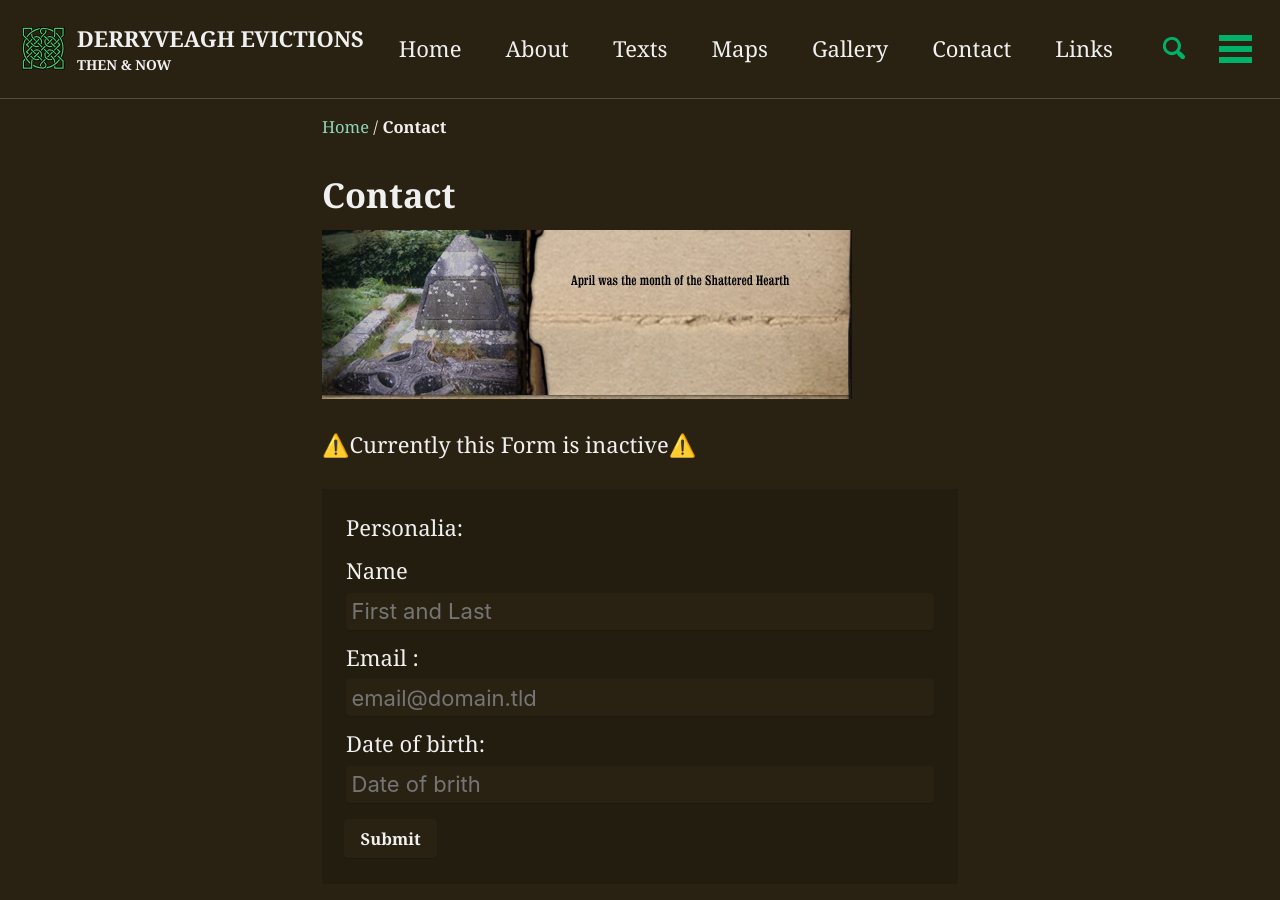
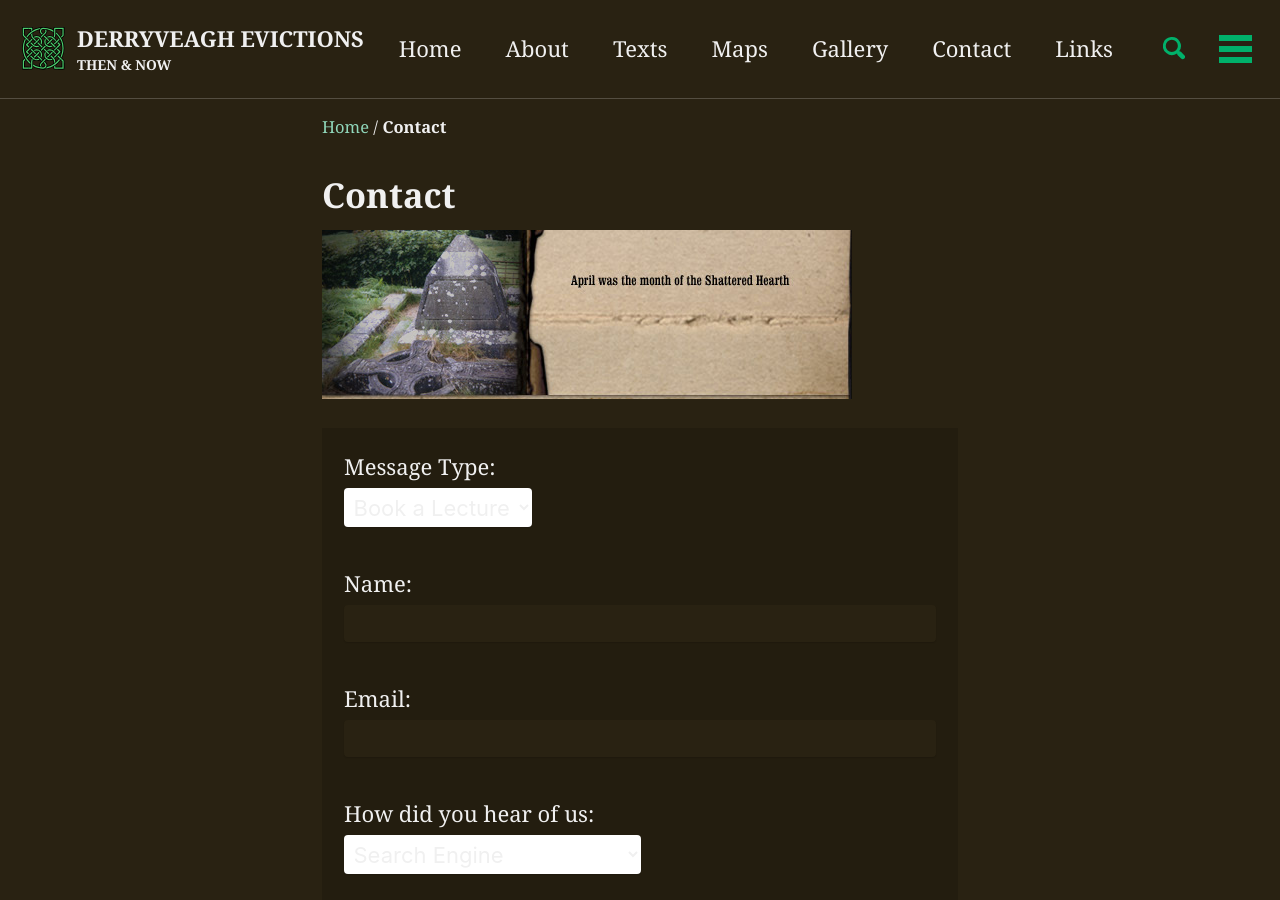
Before and after one commit to adamdjbrett/derryveagh-new, a Jekyll site: the page built from _pages/contact.md, in a window 1280 px wide and 900 px high. Built offline with Jekyll 4.4.1, drawn with Linux system fonts in a browser that asks for light colours; cached includes are drawn as plain includes; nearby versions of some CDN libraries.

Commit message:
Update contact.md
updated contact form

```diff
--- a/_pages/contact.md
+++ b/_pages/contact.md
@@ -6,18 +6,23 @@
 
 ![April was the Month of the Shattered Hearth](/images/section_4.jpg)
 
-⚠️Currently this Form is inactive⚠️
-
-  <form id="fs-frm" name="simple-contact-form" accept-charset="utf-8" action="https://formspree.io/f/mdobawgz" method="post">
-    <fieldset id="fs-frm-inputs">
-      <legend>Personalia:</legend>
-      <label for="full-name">Name</label>
-      <input class="form-control" type="text" name="name" id="full-name" placeholder="First and Last" required="">
-      <label for="email-address">Email :</label>
-      <input class="form-control" type="email" name="_replyto" id="email-address" placeholder="email@domain.tld" required="">
-      <label for="message">Date of birth:</label>
-      <input class="form-control" type="text" name="date" id="date" placeholder="Date of brith" required="">
-      <input type="hidden" name="_subject" id="email-subject" value="Derryveagh Form Submission">
-      </fieldset>
-    <input type="submit" class="orange btn" value="Submit">
-  </form>
+<form id="contactform" action="https://formspree.io/f/xwkzrqwy" method="post"> <!--UPDATE ACTION-->
+<p><label for="Subject">Message Type:</label><br />
+<select name="Subject" id="Subject">
+<option selected="selected">Book a Lecture</option>
+<option>Info</option>
+<option>Inquiry</option>
+<option>Proposal</option>
+</select></p>
+<p><label for="name">Name:</label><br /> <input type="text" name="Name" id="name" size="30" /><br /></p>
+	<p><label for="email">Email:</label><br /><input type="text" name="Email" id="email" size="30" /><br /></p>
+<p><label for="Heard_Of">How did you hear of us:</label><br />
+     <select name="Heard_Of" id="Heard_Of">
+	 <option selected="selected">Search Engine</option>
+	 <option>Friend</option>
+	 <option>Referral from another site</option>
+	 <option>Email</option>
+	</select></p>
+	<p><label for="comment">Message:</label><br /><textarea name="Comment" id="comment" rows="5" cols="30"></textarea><br /></p>
+	<p><input type="submit" value="Submit" /> <input type="reset" value="Reset" name="reset" /></p>
+</form>
```
